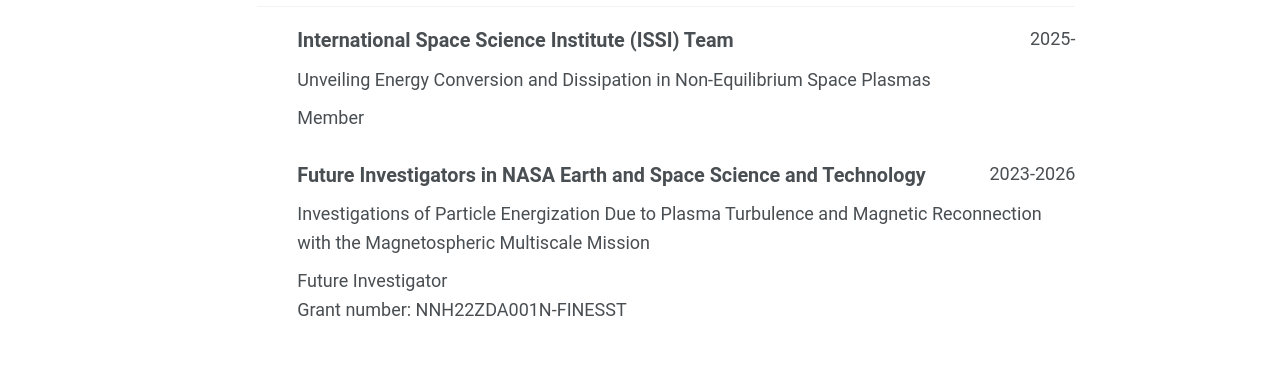
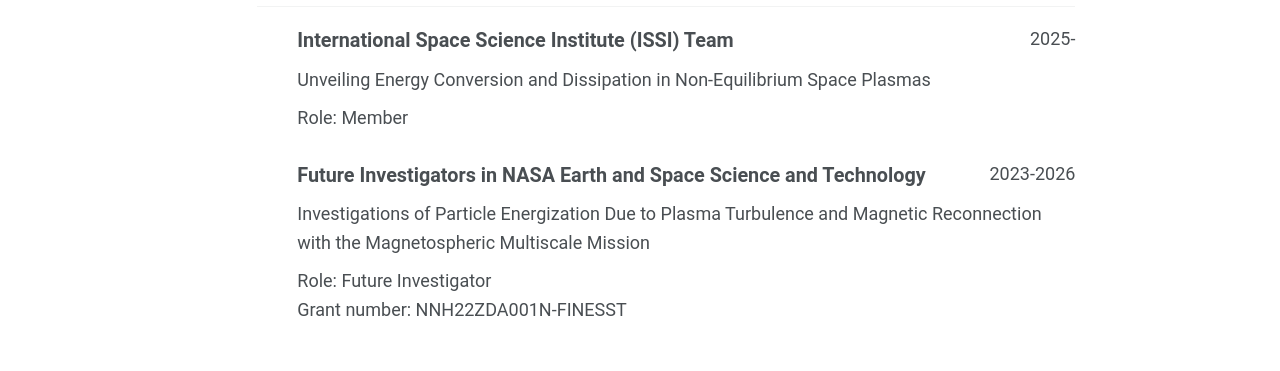
Before and after one commit to tien-vo/tien-vo.github.io, a Jekyll site: the page built from _pages/cv-json.md, in a window 1280 px wide and 900 px high, scrolled down 912 px. Shown: the part 153-524 px from the top of the window. Built offline with Jekyll 4.4.1, drawn with Linux system fonts in a browser that asks for light colours; a script bundle is joined from its source files by our own code; library files that are not in the unit come from our copies.

Commit message:
CV: Minor info

```diff
--- a/_data/cv.json
+++ b/_data/cv.json
@@ -301,14 +301,14 @@
     {
       "name": "International Space Science Institute (ISSI) Team",
       "title": "Unveiling Energy Conversion and Dissipation in Non-Equilibrium Space Plasmas",
-      "role": "Member",
+      "role": "Role: Member",
       "number": "",
       "startDate": "2025"
     },
     {
       "name": "Future Investigators in NASA Earth and Space Science and Technology",
       "title": "Investigations of Particle Energization Due to Plasma Turbulence and Magnetic Reconnection with the Magnetospheric Multiscale Mission",
-      "role": "Future Investigator",
+      "role": "Role: Future Investigator",
       "number": "Grant number: NNH22ZDA001N-FINESST",
       "startDate": "2023",
       "endDate": "2026"
```
